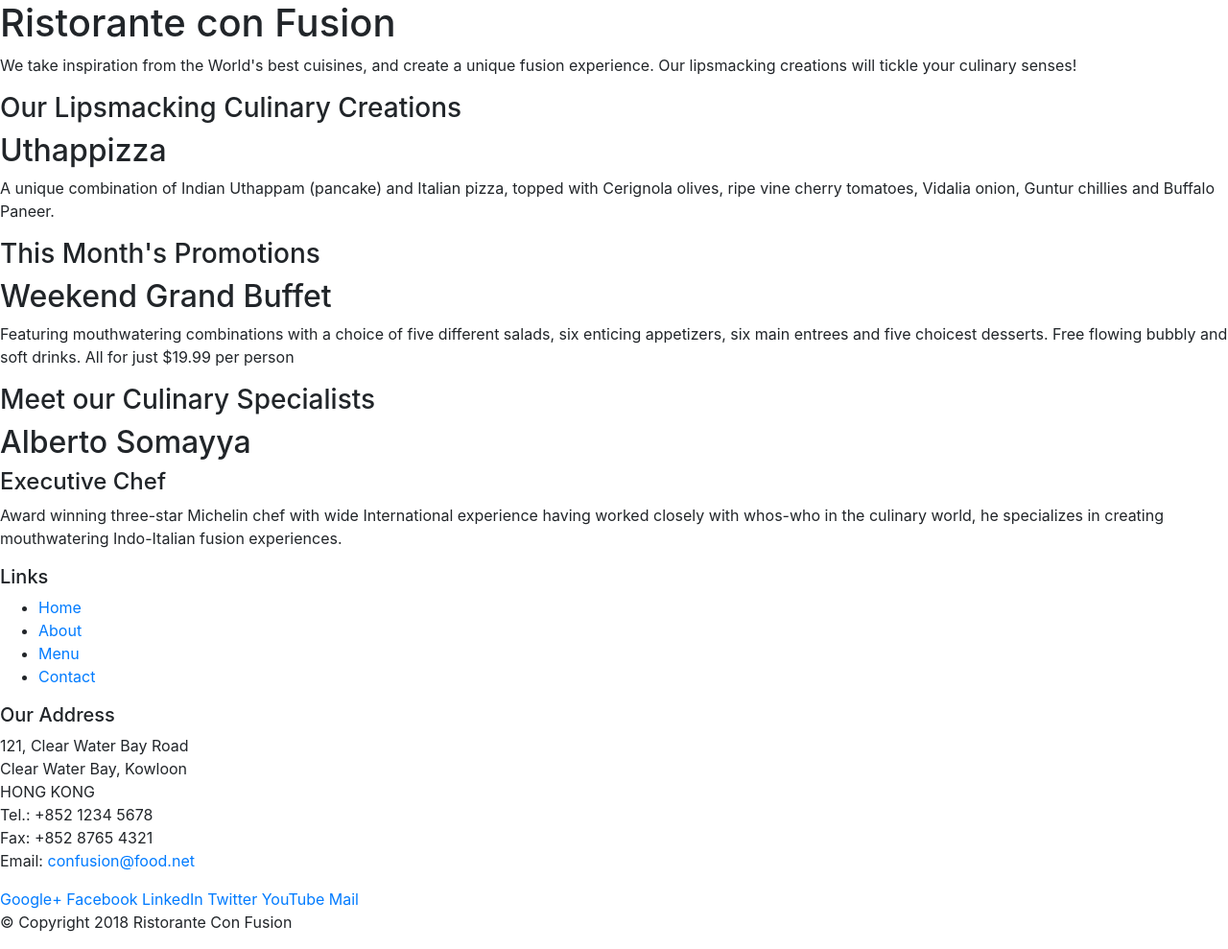
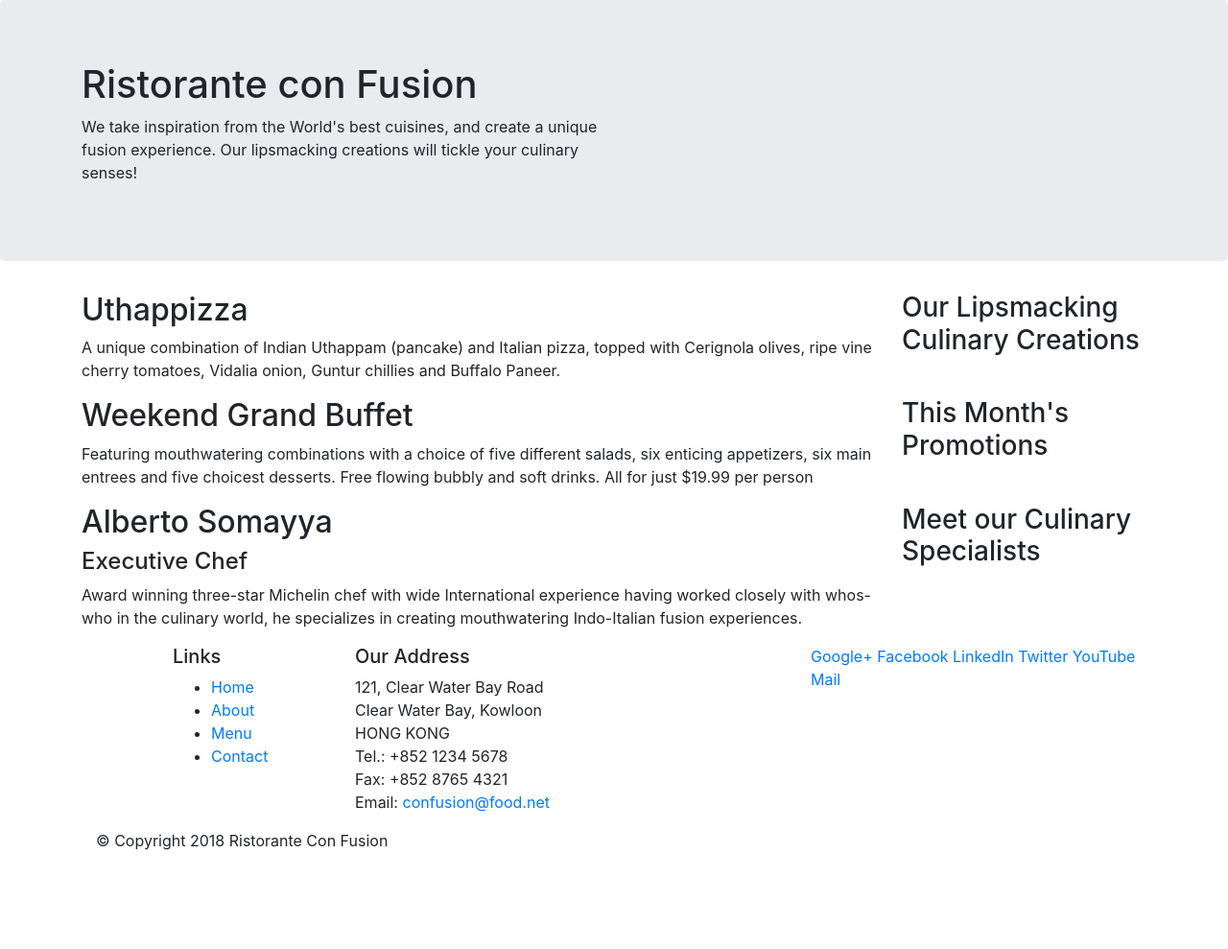
Before and after one commit to KowshikTata/Coursera-Bootstrap, a website: page index.html in a window 1280 px wide. Shown: the whole page at 96% size. After the commit the page ends 904 px from the top, so only its background shows below. Drawn offline with nearby package versions, Linux system fonts and the light colour scheme.

Commit message:
Bootstrap Grid Part 1

```diff
--- a/index.html
+++ b/index.html
@@ -14,46 +14,46 @@
 
 <body>
 
-    <header>
-        <div>
-            <div>
-                <div>
+    <header class="jumbotron">
+        <div class="container">
+            <div class="row">
+                <div class="col-12 col-sm-6">
                     <h1>Ristorante con Fusion</h1>
                     <p>We take inspiration from the World's best cuisines, and create a unique fusion experience. Our lipsmacking creations will tickle your culinary senses!</p>
                 </div>
-                <div>
+                <div class="col-12 col-sm">
                 </div>
             </div>
         </div>
     </header>
 
-    <div>
-        <div>
-            <div>
+    <div class="container">
+        <div  class="row">
+            <div class="col-12 col-sm-4 order-sm-last col-md-3">
                 <h3>Our Lipsmacking Culinary Creations</h3>
             </div>
-            <div>
+            <div class="col col-sm order-sm-first col-md">
                 <h2>Uthappizza</h2>
                 <p>A unique combination of Indian Uthappam (pancake) and Italian pizza, topped with Cerignola olives, ripe vine cherry tomatoes, Vidalia onion, Guntur chillies and Buffalo Paneer.</p>
             </div>
         </div>
 
 
-        <div>
-            <div>
+        <div class="row">
+            <div class="col-12 col-sm-4 order-sm-last col-md-3">
                 <h3>This Month's Promotions</h3>
             </div>
-            <div>
+            <div class="col col-sm order-sm-first col-md">
                 <h2>Weekend Grand Buffet</h2>
                 <p>Featuring mouthwatering combinations with a choice of five different salads, six enticing appetizers, six main entrees and five choicest desserts. Free flowing bubbly and soft drinks. All for just $19.99 per person </p>
             </div>
         </div>
 
-        <div>
-            <div>
+        <div class="row">
+            <div class="col-12 col-sm-4 order-sm-last col-md-3">
                 <h3>Meet our Culinary Specialists</h3>
             </div>
-            <div>
+            <div class="col col-sm order-sm-first col-md">
                 <h2>Alberto Somayya</h2>
                 <h4>Executive Chef</h4>
                 <p>Award winning three-star Michelin chef with wide International experience having worked closely with whos-who in the culinary world, he specializes in creating mouthwatering Indo-Italian fusion experiences. </p>
@@ -62,9 +62,9 @@
     </div>
 
     <footer>
-        <div>
-            <div>
-                <div>
+        <div class="container">
+            <div class="row">
+                <div class="col-4 offset-1 col-sm-2">
                     <h5>Links</h5>
                     <ul>
                         <li><a href="#">Home</a></li>
@@ -73,7 +73,7 @@
                         <li><a href="#">Contact</a></li>
                     </ul>
                 </div>
-                <div>
+                <div class="col-7 col-sm-5">
                     <h5>Our Address</h5>
                     <address>
 		              121, Clear Water Bay Road<br>
@@ -84,7 +84,7 @@
 		              Email: <a href="mailto:confusion@food.net">confusion@food.net</a>
 		           </address>
                 </div>
-                <div>
+                <div class="col-12 col-sm-4">
                     <div>
                         <a href="http://google.com/+">Google+</a>
                         <a href="http://www.facebook.com/profile.php?id=">Facebook</a>
@@ -95,7 +95,7 @@
                     </div>
                 </div>
            </div>
-           <div>
+           <div class="col-auto">
                 <div>
                     <p>© Copyright 2018 Ristorante Con Fusion</p>
                 </div>
```
Also changed, not shown: package.json (+9 -1 lines).
